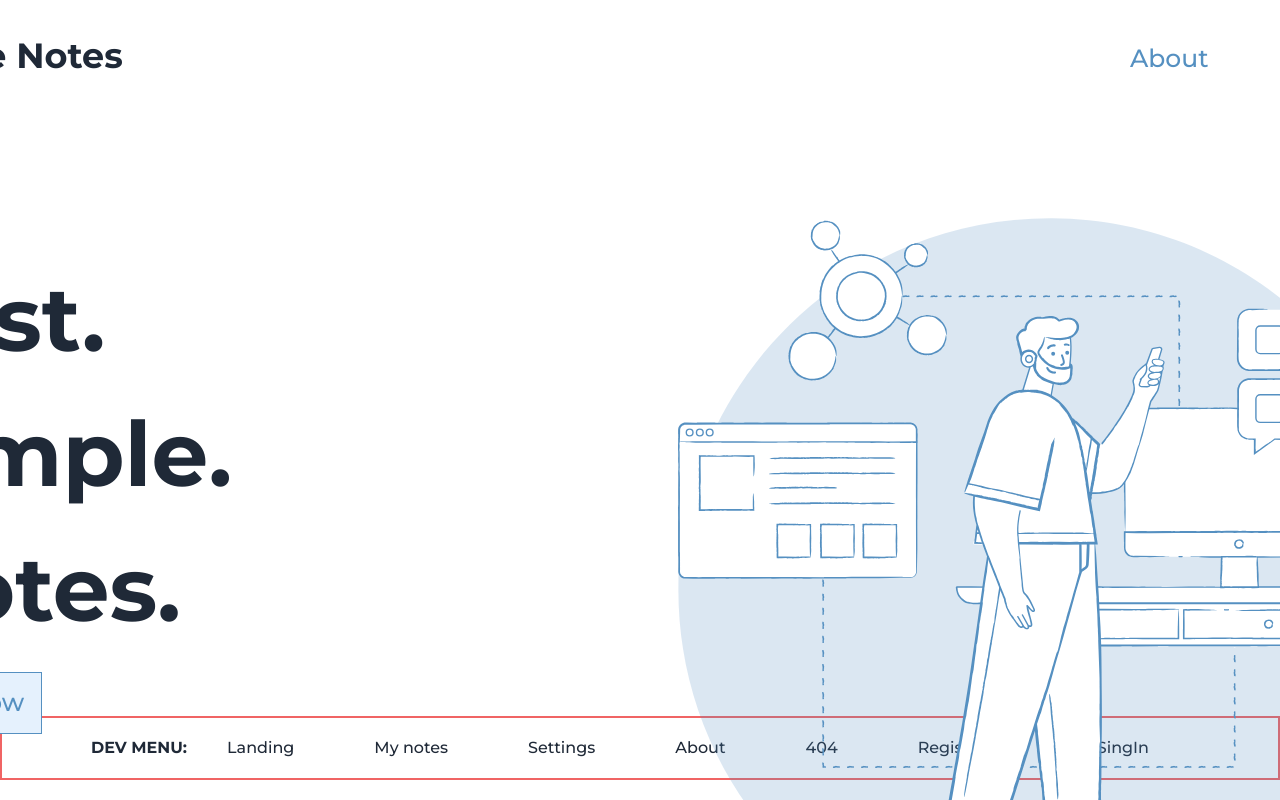
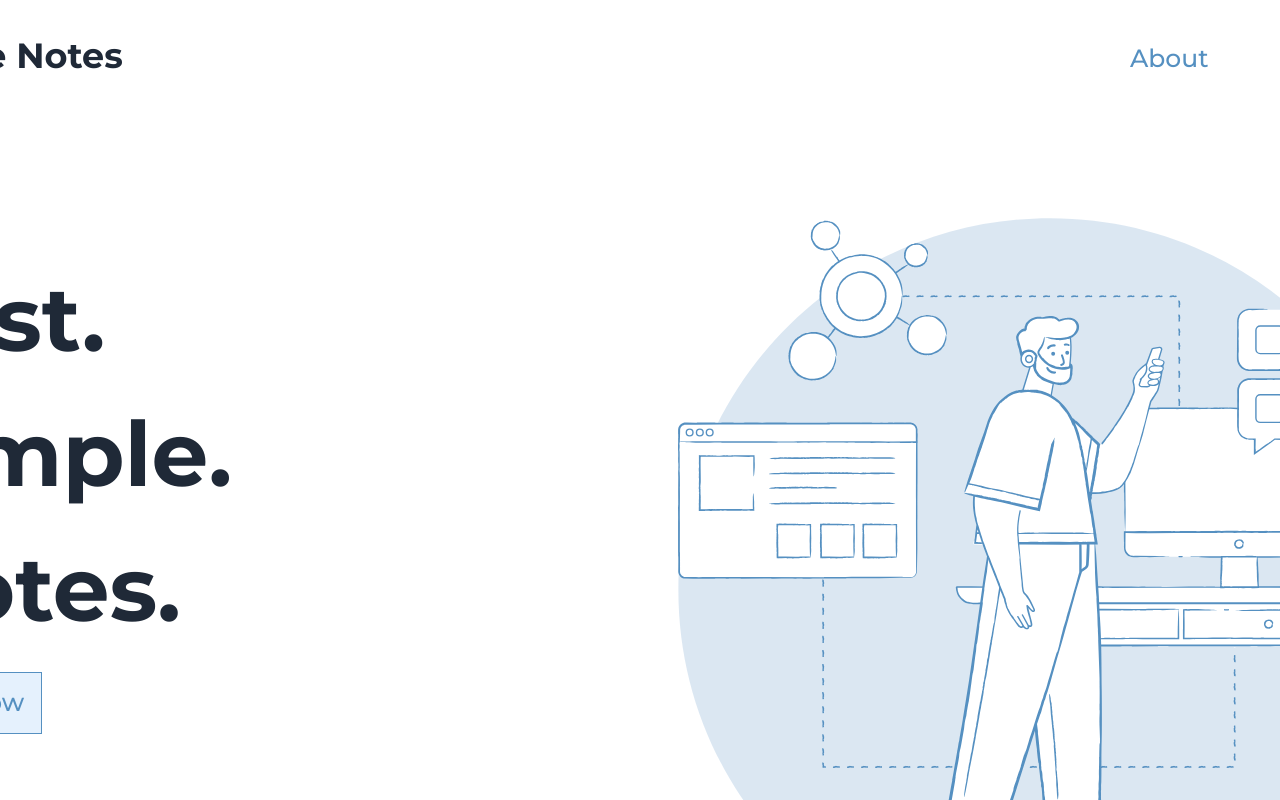
Before and after one commit to Halera-inc/simple-notes-front, a Next.js app: page / in a window 1280 px wide. Before the commit this address had no page. Shown: the top 800 px of the page. Built offline with nearby package versions, Linux system fonts and the light colour scheme.

Commit message:
'fix:developer-navigation'

```diff
--- a/src/components/MainContainer.tsx
+++ b/src/components/MainContainer.tsx
@@ -10,7 +10,7 @@ const MainContainer = (props: MainContainerTypeProps) => {
 
     return (
         <>
-            <div className="navbar fixed left-50 bottom-5 border-2 border-red flex justify-center">
+            <div className="navbar hidden left-50 bottom-5 border-2 border-red flex justify-center">
                 <h1><b>DEV MENU:</b></h1>
                 <NavItem  text={'Landing'} href={"/"}/>
                 <NavItem text={'My notes'} href={"/notes"}/>
```
